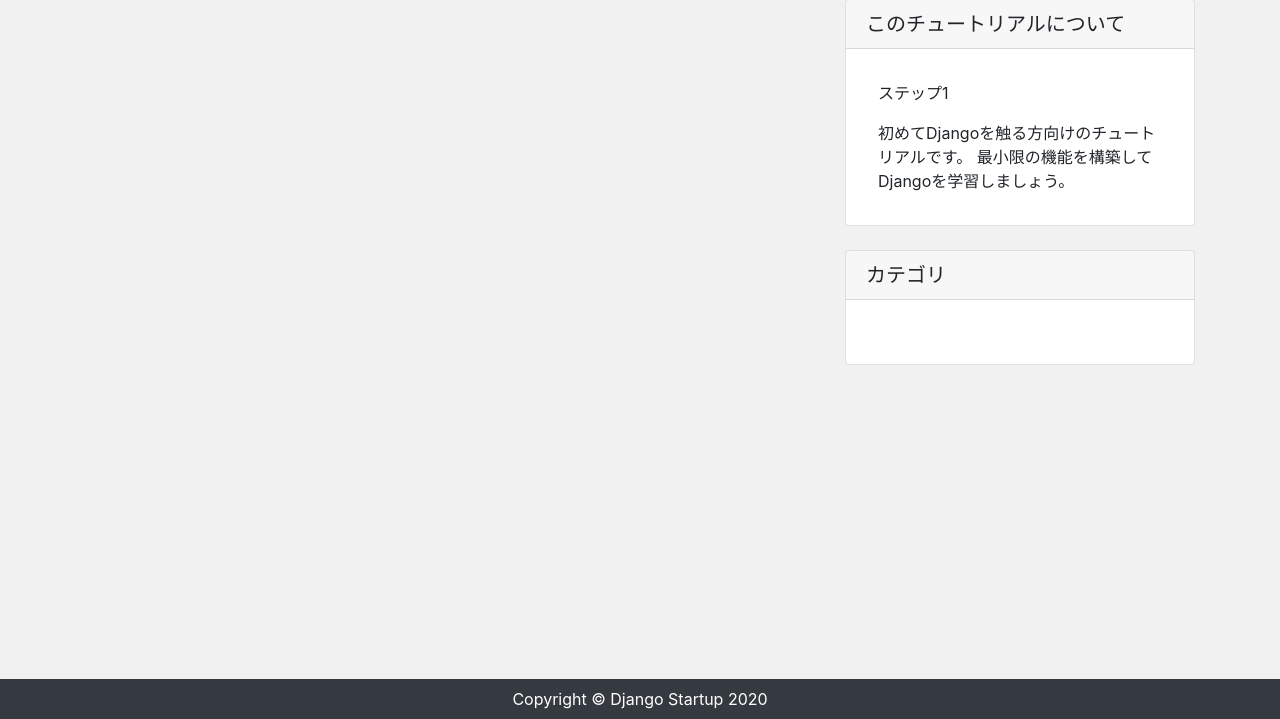
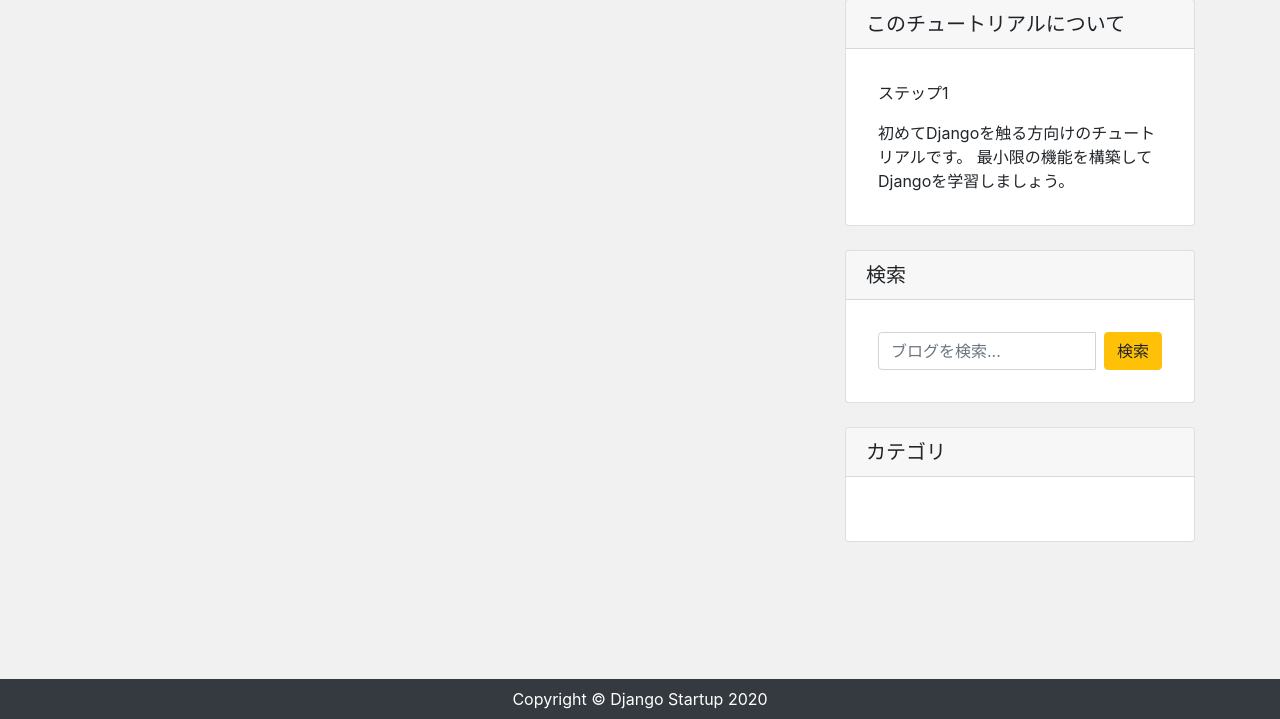
Before and after one commit to haruyasu/django-blog2, a Django app: page / in a window 1280 px wide. Shown: the part 81-800 px from the top of the page. Run offline with Django 3.2, Linux system fonts and the light colour scheme; data that the repository does not hold is empty; some libraries are stand-ins or nearby versions.

Commit message:
🚀 検索機能追加

```diff
--- a/app/templates/app/index.html
+++ b/app/templates/app/index.html
@@ -4,6 +4,9 @@
 
 <div class="row my-4">
     <div class="col-md-8">
+        {% if keyword %}
+            <h4 class="mb-4">「{{ keyword }}」の検索結果</h4>
+        {% endif %}
         {% for post in post_data %}
         <div class="card mb-4 index">
             {% if post.image %}
@@ -35,6 +38,16 @@
         </div>
 
         <div class="card my-4">
+            <h5 class="card-header">検索</h5>
+            <div class="card-body">
+                <form method="get" action="{% url 'search' %}" class="input-group">
+                    <input type="text" class="form-control" name="keyword" placeholder="ブログを検索...">
+                    <button class="btn btn-warning ml-2" type="submit">検索</button>
+                </form>
+            </div>
+        </div>
+
+        <div class="card my-4">
             <h5 class="card-header">カテゴリ</h5>
             <div class="card-body">
                 <div class="row">
--- a/app/templates/app/post_detail.html
+++ b/app/templates/app/post_detail.html
@@ -10,13 +10,15 @@
     <img class="rounded detail-img" src="{{ post_data.image.url }}" alt="">
     <hr>
 {% endif %}
+<div class="mb-5">
     <p>{{ post_data.content|linebreaksbr }}</p>
     {% if user.is_authenticated %}
         <hr>
-    <div class="d-flex mb-5">
+        <div class="d-flex">
             <a class="btn btn-warning mr-2" href="{% url 'post_edit' post_data.id %}">編集する</a>
             <a class="btn btn-danger" href="{% url 'post_delete' post_data.id %}">削除する</a>
         </div>
     {% endif %}
+</div>
 
 {% endblock %}
--- a/app/urls.py
+++ b/app/urls.py
@@ -7,5 +7,6 @@ urlpatterns = [
     path('post/new/', views.CreatePostView.as_view(), name='post_new'),
     path('post/<int:pk>/edit/', views.PostEditView.as_view(), name='post_edit'),
     path('post/<int:pk>/delete/', views.PostDeleteView.as_view(), name='post_delete'),
-    path('category/<str:category>/', views.CategoryView.as_view(), name='category')
+    path('category/<str:category>/', views.CategoryView.as_view(), name='category'),
+    path('search/', views.SearchView.as_view(), name='search'),
 ]
--- a/app/views.py
+++ b/app/views.py
@@ -3,6 +3,9 @@ from django.shortcuts import render, redirect
 from .models import Post, Category
 from .forms import PostForm
 from django.contrib.auth.mixins import LoginRequiredMixin
+from django.db.models import Q
+from functools import reduce
+from operator import and_
 
 
 class IndexView(View):
@@ -107,3 +110,23 @@ class CategoryView(View):
         return render(request, 'app/index.html', {
             'post_data': post_data
         })
+
+
+class SearchView(View):
+    def get(self, request, *args, **kwargs):
+        post_data = Post.objects.order_by('-id')
+        keyword = request.GET.get('keyword')
+
+        if keyword:
+            exclusion_list = set([' ', '　'])
+            query_list = ''
+            for word in keyword:
+                if not word in exclusion_list:
+                    query_list += word
+            query = reduce(and_, [Q(title__icontains=q) | Q(content__icontains=q) for q in query_list])
+            post_data = post_data.filter(query)
+
+        return render(request, 'app/index.html', {
+            'keyword': keyword,
+            'post_data': post_data
+        })
```
Lines whose indentation alone changed are shown as unchanged.
